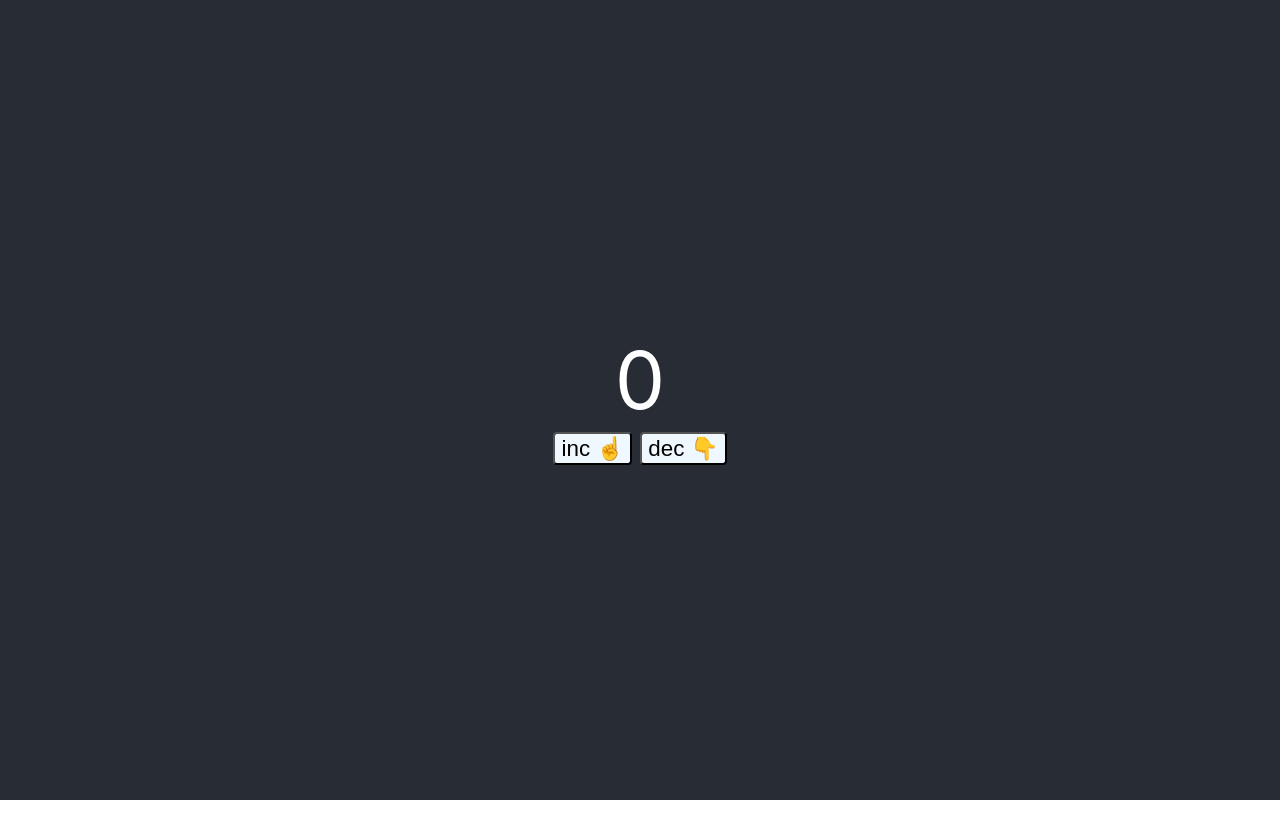
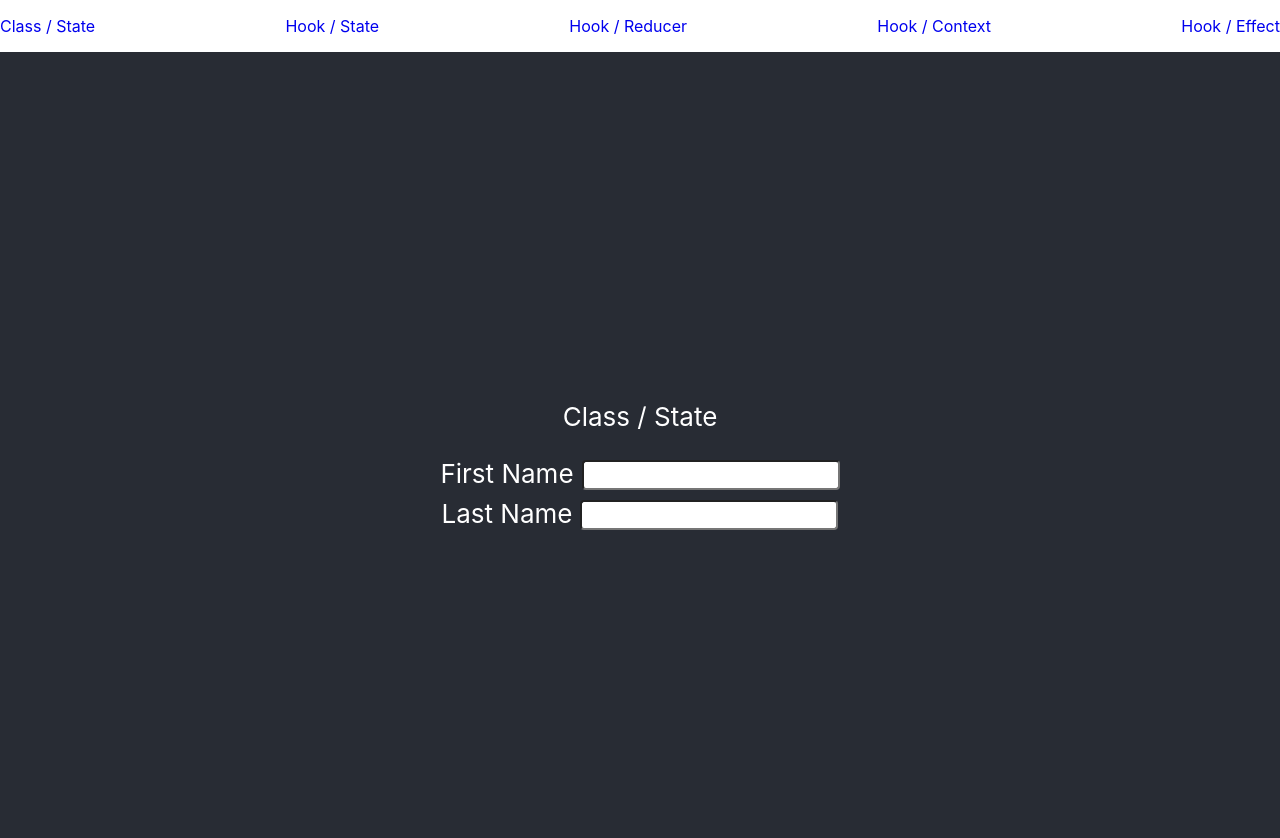
Before and after one commit to jktravis/react-hooks-test, a React (Create React App) app: page / in a window 1280 px wide. Shown: the top 838 px of the page. Before the commit the page ends 800 px from the top, so only its background shows below. Built offline with nearby package versions, Linux system fonts and the light colour scheme.

Commit message:
Add routing

```diff
--- a/package.json
+++ b/package.json
@@ -5,6 +5,7 @@
   "dependencies": {
     "react": "^16.7.0-alpha.0",
     "react-dom": "^16.7.0-alpha.0",
+    "react-router-dom": "^4.3.1",
     "react-scripts": "2.1.1"
   },
   "scripts": {
--- a/src/App.css
+++ b/src/App.css
@@ -1,3 +1,14 @@
+nav ul {
+    display: flex;
+    list-style: none;
+    padding: 0;
+    justify-content: space-between;
+}
+
+nav ul li a {
+    text-decoration: none;
+}
+
 .App {
     text-align: center;
 }
--- a/src/App.js
+++ b/src/App.js
@@ -17,6 +17,7 @@ class App extends Component {
     return (
       <div className="App">
         <header className="App-header">
+          <p>Class / State</p>
           <form>
             <div className="first-name">
               <label htmlFor="first-name">First Name</label>
--- a/src/AppContext.js
+++ b/src/AppContext.js
@@ -8,6 +8,7 @@ function AppContext() {
     <div className="App">
       <CounterContext.Provider value={{ counter, setCounter }}>
         <header className="App-header">
+          <p>Hook / Context</p>
           <CounterDisplay/>
         </header>
       </CounterContext.Provider>
--- a/src/AppEffect.js
+++ b/src/AppEffect.js
@@ -2,7 +2,7 @@ import React, { useEffect, useState } from "react";
 import "./App.css";
 
 function AppEffect() {
-  const [count, setCount] = useState(10);
+  const [count, setCount] = useState(42);
 
   // cDM, cDU, cWU
   useEffect(() => {
@@ -17,6 +17,7 @@ function AppEffect() {
   return (
     <div className="App">
       <header className="App-header">
+        <p>Hook / Context</p>
         <div className="counter">
           {count}
         </div>
--- a/src/AppFun.js
+++ b/src/AppFun.js
@@ -17,6 +17,7 @@ function AppFun() {
   return (
     <div className="App">
       <header className="App-header">
+        <p>Hook / State</p>
         <form>
           <div className="first-name">
             <label htmlFor="first-name">First Name</label>
--- a/src/AppReducer.js
+++ b/src/AppReducer.js
@@ -31,6 +31,7 @@ function AppReducer() {
   return (
     <div className="App">
       <header className="App-header">
+        <p>Hook / Reducer</p>
         <form>
           <div className="first-name">
             <label htmlFor="first-name">First Name</label>
--- /dev/null
+++ b/src/Nav.js
@@ -0,0 +1,20 @@
+import React from 'react';
+import { Link } from 'react-router-dom';
+
+import routes from './routes';
+
+function Nav() {
+  return (
+    <nav>
+      <ul>
+        {routes.map(route => (
+          <li key={route.to}>
+            <Link to={route.to}>{route.label}</Link>
+          </li>
+        ))}
+      </ul>
+    </nav>
+  );
+}
+
+export default Nav;
--- a/src/index.js
+++ b/src/index.js
@@ -1,14 +1,33 @@
 import React from 'react';
 import ReactDOM from 'react-dom';
+import { BrowserRouter, Switch, Route } from 'react-router-dom';
+
 import './index.css';
-import App from './AppContext';
-// import App from './AppEffect';
-// import App from './AppReducer';
-// import App from './AppFun';
-// import App from './App';
+import AppHookContext from './AppContext';
+import AppHookEffect from './AppEffect';
+import AppHookReducer from './AppReducer';
+import AppHookState from './AppFun';
+import AppClassState from './App';
 import * as serviceWorker from './serviceWorker';
+import Nav from './Nav';
 
-ReactDOM.render(<App />, document.getElementById('root'));
+const App = () => (
+  <BrowserRouter>
+    <div>
+      <Nav/>
+      <Switch>
+        <Route exact path="/" component={AppClassState}/>
+        <Route path="/class/state" component={AppClassState}/>
+        <Route path="/hook/state" component={AppHookState}/>
+        <Route path="/hook/reducer" component={AppHookReducer}/>
+        <Route path="/hook/context" component={AppHookContext}/>
+        <Route path="/hook/effect" component={AppHookEffect}/>
+      </Switch>
+    </div>
+  </BrowserRouter>
+);
+
+ReactDOM.render(<App/>, document.getElementById('root'));
 
 // If you want your app to work offline and load faster, you can change
 // unregister() to register() below. Note this comes with some pitfalls.
--- /dev/null
+++ b/src/routes.js
@@ -0,0 +1,9 @@
+const routes = [
+  { to: '/class/state', label: 'Class / State'},
+  { to: '/hook/state', label: 'Hook / State'},
+  { to: '/hook/reducer', label: 'Hook / Reducer'},
+  { to: '/hook/context', label: 'Hook / Context'},
+  { to: '/hook/effect', label: 'Hook / Effect'},
+];
+
+export default routes;
```
Also changed, not shown: 1 other file (tests, documents, lock files or other folders).
